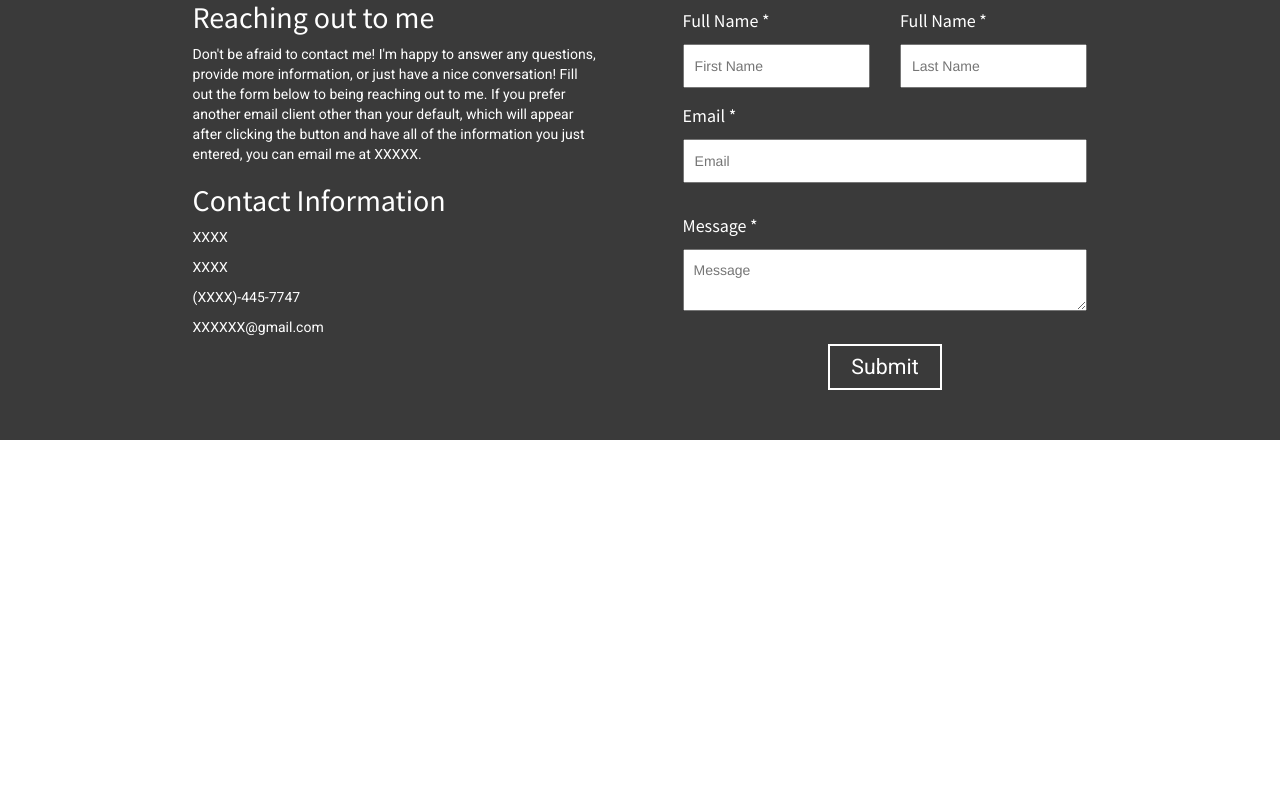
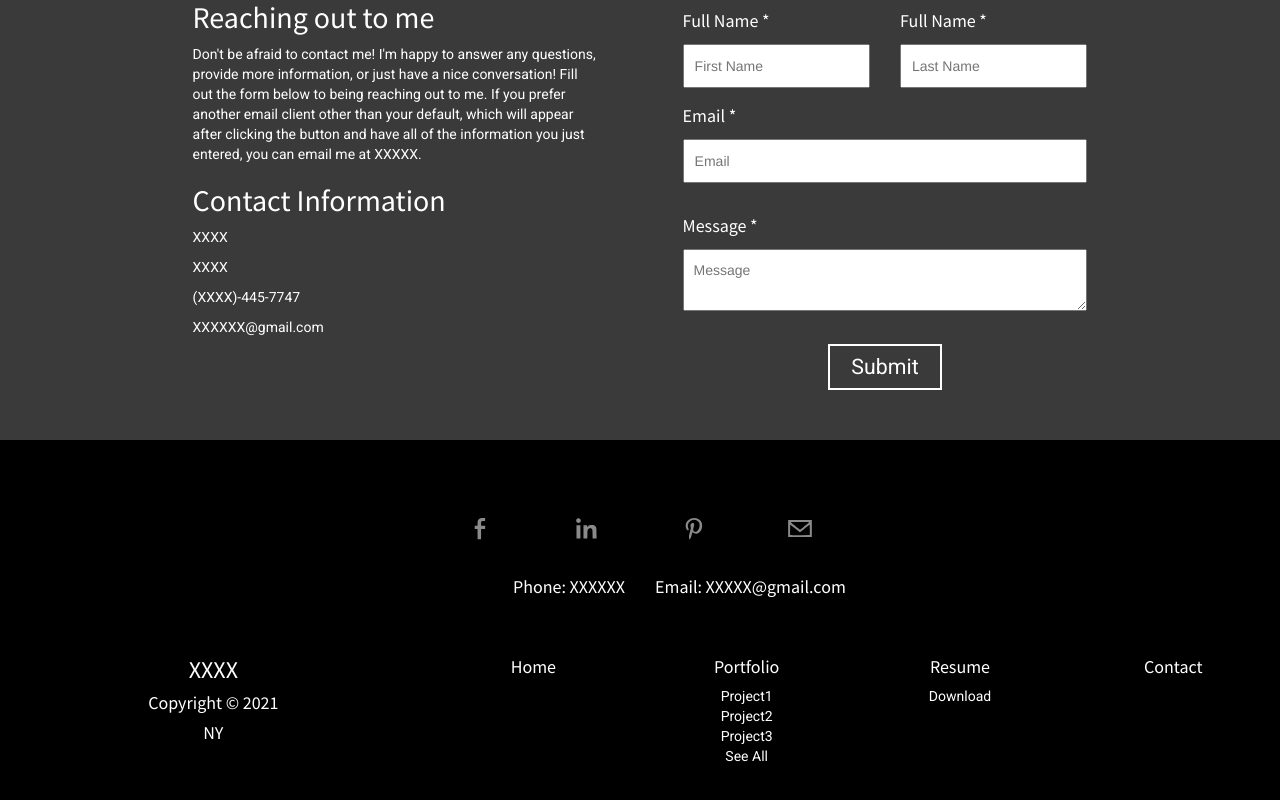
Before and after one commit to FaBioLeeNA/WebsiteTemplate, a React (Create React App) app: page / in a window 1280 px wide. Shown: the part 3134-3934 px from the top of the page. Before the commit the page ends 3574 px from the top, so only its background shows below. Built offline with nearby package versions, Linux system fonts and the light colour scheme.

Commit message:
added footer

```diff
--- a/src/App.js
+++ b/src/App.js
@@ -1,6 +1,7 @@
 import NavBar from "./components/NavBar";
 import { BrowserRouter as Router, Switch, Route } from "react-router-dom";
 import Home from "./pages/Home";
+import Footer from "./components/Footer";
 
 function App() {
   return (
@@ -19,6 +20,7 @@ function App() {
           </Route>
         </Switch>
       </div>
+      <Footer></Footer>
     </Router>
   );
 }
--- /dev/null
+++ b/src/components/Footer.js
@@ -0,0 +1,125 @@
+import React from "react";
+import facebook from "../images/facebook.svg";
+import linkedin from "../images/linkedin.svg";
+import pinterest from "../images/pinterest.svg";
+import email from "../images/email.svg";
+const Footer = () => {
+  return (
+    <div class="footer">
+      <div class="container-fluid">
+        <div class="row">
+          <div class="media-links">
+            <div class="col-sm-1 col-md-1 col-sm-offset-4 col-md-offset-4">
+              <div class="facebook">
+                <a href="#">
+                  <img class="img-responsive" src={facebook} />
+                </a>
+              </div>
+            </div>
+
+            <div class="col-sm-1 col-md-1">
+              <div class="linkedin">
+                <a href="#">
+                  <img class="img-responsive" src={linkedin} />
+                </a>
+              </div>
+            </div>
+
+            <div class="col-sm-1 col-md-1">
+              <div class="pinterest">
+                <a href="#">
+                  <img class="img-responsive" src={pinterest} />
+                </a>
+              </div>
+            </div>
+
+            <div class="col-sm-1 col-md-1">
+              <div class="email-icon">
+                <a href="#">
+                  <img class="img-responsive" src={email} />
+                </a>
+              </div>
+            </div>
+          </div>
+        </div>
+
+        <div class="row">
+          <div class="col-sm-6 col-md-6 text-right">
+            <div class="personal-contact phone">
+              <h4>Phone: XXXXXX</h4>
+            </div>
+          </div>
+
+          <div class="col-sm-6 col-md-6 text-left">
+            <div class="personal-contact email-personal-contact">
+              <h4>Email: XXXXX@gmail.com</h4>
+            </div>
+          </div>
+        </div>
+
+        <div class="row">
+          <div class="col-sm-4 col-md-4 text-center">
+            <div class="company-information">
+              <h3>XXXX</h3>
+              <h4>Copyright &copy; 2021</h4>
+              <h4>NY</h4>
+            </div>
+          </div>
+
+          <div class="col-sm-2 col-md-2 text-center">
+            <div class="home-footer">
+              <h4>
+                <a href="#">Home</a>
+              </h4>
+            </div>
+          </div>
+
+          <div class="col-sm-2 col-md-2 text-center">
+            <div class="portfolio-footer">
+              <h4>
+                <a href="#">Portfolio</a>
+              </h4>
+              <ul>
+                <li>
+                  <a href="#">Project1</a>
+                </li>
+                <li>
+                  <a href="#">Project2</a>
+                </li>
+                <li>
+                  <a href="#">Project3</a>
+                </li>
+                <li>
+                  <a href="#">See All</a>
+                </li>
+              </ul>
+            </div>
+          </div>
+
+          <div class="col-sm-2 col-md-2 text-center">
+            <div class="resume-footer">
+              <h4>
+                <a href="#">Resume</a>
+              </h4>
+              <ul>
+                <li>
+                  <a href="#">Download</a>
+                </li>
+              </ul>
+            </div>
+          </div>
+
+          <div class="col-sm-2 col-md-2 text-center">
+            <div class="contact-footer">
+              <h4>
+                <a href="#">Contact</a>
+              </h4>
+            </div>
+          </div>
+        </div>
+      </div>
+    </div>
+  );
+};
+
+export default Footer;
```
Also changed, not shown: src/pages/Contact.js (added).
